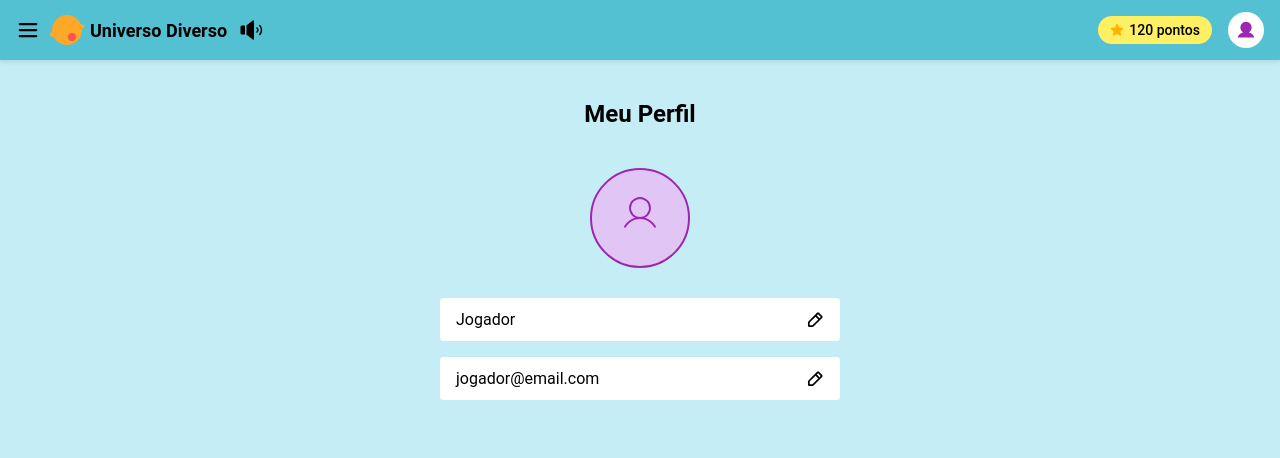
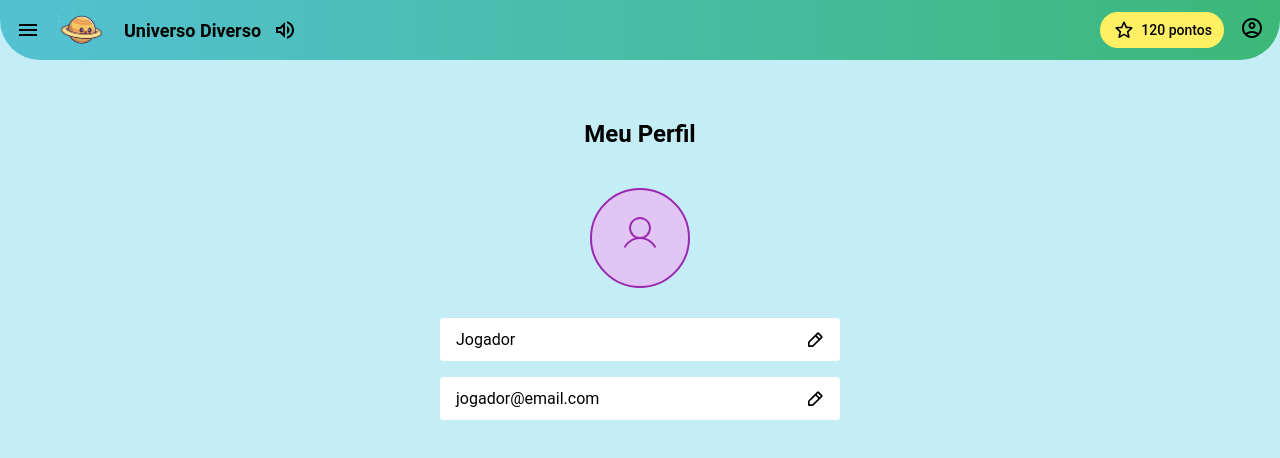
Before and after one commit to MahFelix/universo-diverso, a React (Vite) app: page /profile in a window 1280 px wide. Shown: the top 458 px of the page. Built offline with nearby package versions, Linux system fonts and the light colour scheme.

Commit message:
Separa o Header como um componente

```diff
--- a/package.json
+++ b/package.json
@@ -10,6 +10,7 @@
     "preview": "vite preview"
   },
   "dependencies": {
+    "@mui/icons-material": "^7.1.1",
     "@phosphor-icons/react": "^2.1.10",
     "react": "^19.1.0",
     "react-dom": "^19.1.0",
--- a/src/components/Header.jsx
+++ b/src/components/Header.jsx
@@ -1,30 +1,31 @@
 import React from 'react';
-import styled from 'styled-components';
-import graduationCap from '../assets/planet.png';
-import userAvatar from '../assets/userProfile.png';
-import star from '../assets/star.png';
-import unmute from '../assets/unmute.png';
-import {NavContainer, LogoContainer, Brand, Badge, PointsDisplay, UserProfile, StarImg} from '../styles/Header';
+import planetIcon from '../assets/planet.png';
+import {MenuOutlined, VolumeUpOutlined, StarBorderRounded, AccountCircleOutlined} from '@mui/icons-material';
+import {NavContainer, LogoContainer, HeaderLeft, HeaderRight, BrandName, PointsContainer, UserProfile} from '../styles/Header';
 
 const TopNav = () => {
   return (
     <NavContainer>
-      <LogoContainer>
-        <img src={graduationCap} alt="Universo Diverso Logo" className="logo" />
-        <Brand>
-          <h1>Universo Diverso</h1>
-          <Badge>
-              <img src={unmute} alt="sound" className="unmute" />
-          </Badge>
-        </Brand>
-      </LogoContainer>
-            <StarImg src={star} alt="Estrela" />
-      <PointsDisplay>
-        <span>120 pontos</span>
-      </PointsDisplay>
-      <UserProfile>
-        <img src={userAvatar} alt="Perfil do Usuário" className="avatar" />
-      </UserProfile>
+      <HeaderLeft>
+        <MenuOutlined aria-label="Menu de navegação"/>
+        <LogoContainer>
+          <img src={planetIcon} alt="Universo Diverso Logo" className="logo" />
+        </LogoContainer>
+        <BrandName>Universo Diverso</BrandName>
+        <VolumeUpOutlined aria-label="Habilitar ou desabilitar o áudio"/>
+      </HeaderLeft>
+
+      <HeaderRight>
+        <PointsContainer aria-label="Pontuação do usuário">
+          <StarBorderRounded aria-label="Estrela" />
+          <span>120 pontos</span>
+        </PointsContainer>
+
+        <UserProfile>
+          <AccountCircleOutlined aria-label="Perfil do usuário"/>
+        </UserProfile>
+      </HeaderRight>
+
     </NavContainer>
   );
 };
--- a/src/pages/ActivitiesPage.jsx
+++ b/src/pages/ActivitiesPage.jsx
@@ -1,10 +1,7 @@
 import React from 'react';
-import styled from 'styled-components';
-import { List, Planet, SpeakerHigh, Star, User } from '@phosphor-icons/react';
 import ActivityCard from '../components/ActivityCard';
-import {PageContainer, Header, HeaderLeft, HeaderRight, MenuButton,
-  Logo, PlanetIcon, BrandName, PointsContainer, UserButton, PageTitle,
-  SectionContainer, SectionTitle, CardGrid} from '../styles/ActivitiesPage';
+import Header from '../components/Header';
+import {PageContainer, SectionContainer, SectionTitle, CardGrid} from '../styles/ActivitiesPage';
 
 const ActivitiesPage = () => {
   // Dados das atividades (normalmente viriam de uma API)
@@ -121,32 +118,9 @@ const ActivitiesPage = () => {
 
   return (
     <PageContainer>
-      <PageTitle>Atividades</PageTitle>
+      <Header/>
 
-      <Header>
-        <HeaderLeft>
-          <MenuButton aria-label="Menu de navegação">
-            <List weight="bold" />
-          </MenuButton>
-          <Logo>
-            <PlanetIcon aria-hidden="true" />
-            <BrandName>Universo Diverso</BrandName>
-          </Logo>
-          <MenuButton aria-label="Controles de áudio">
-            <SpeakerHigh weight="fill" />
-          </MenuButton>
-        </HeaderLeft>
-        <HeaderRight>
-          <PointsContainer aria-label="Pontuação do usuário: 120 pontos">
-            <Star weight="fill" color="#FFB300" aria-hidden="true" />
-            <span>120 pontos</span>
-          </PointsContainer>
-          <UserButton aria-label="Perfil do usuário">
-            <User weight="fill" aria-hidden="true" />
-          </UserButton>
-        </HeaderRight>
-      </Header>
-
+      <SectionContainer>
         <SectionContainer>
           <SectionTitle>Atividades já iniciadas</SectionTitle>
           <CardGrid>
@@ -185,6 +159,10 @@ const ActivitiesPage = () => {
             ))}
           </CardGrid>
         </SectionContainer>
+
+      </SectionContainer>
+
+
     </PageContainer>
   );
 };
--- a/src/pages/MainPage.jsx
+++ b/src/pages/MainPage.jsx
@@ -1,8 +1,6 @@
 import React, { useState, useEffect } from 'react';
-import styled from 'styled-components';
 import Header from '../components/Header';
 import Sidebar from '../components/Sidebar';
-import ActivityCard from '../components/ActivityCard';
 import rocketIllustration from '../assets/foguete.png';
 import {AppContainer, MainContent, WelcomeSection, WelcomeText, WelcomeImage,
   ActivitiesSection, SectionHeader, ActivitiesGrid} from '../styles/MainPageStyles';
@@ -23,9 +21,9 @@ const MainPage = () => {
 
   return (
     <AppContainer isMobile={isMobile}>
-      <Sidebar isMobile={isMobile} />
+      {/* <Sidebar isMobile={isMobile} /> */}
       <MainContent isMobile={isMobile}>
-        <Header />
+        <Header/>
 
         <WelcomeSection isMobile={isMobile}>
           <WelcomeText>
--- a/src/pages/UserProfile.jsx
+++ b/src/pages/UserProfile.jsx
@@ -2,8 +2,8 @@
 import React, { useState } from 'react';
 import styled from 'styled-components';
 import { List, Planet, SpeakerHigh, Star, PencilSimple, User } from '@phosphor-icons/react';
-import {ProfileContainer, Header, HeaderLeft, HeaderRight, MenuButton, Logo, PlanetIcon,
-  BrandName, PointsContainer, UserButton, ProfileContent, ProfileTitle, ProfileAvatar, AvatarPlaceholder,
+import Header from '../components/Header';
+import {ProfileContainer, ProfileContent, ProfileTitle, ProfileAvatar, AvatarPlaceholder,
   ProfileInfoContainer, ProfileInfoItem, InfoText, EditButton} from '../styles/UserProfile';
 
 const UserProfileComponent = () => {
@@ -22,29 +22,7 @@ const UserProfileComponent = () => {
 
   return (
     <ProfileContainer>
-      <Header>
-        <HeaderLeft>
-          <MenuButton>
-            <List weight="bold" />
-          </MenuButton>
-          <Logo>
-            <PlanetIcon />
-            <BrandName>Universo Diverso</BrandName>
-          </Logo>
-          <MenuButton>
-            <SpeakerHigh weight="fill" />
-          </MenuButton>
-        </HeaderLeft>
-        <HeaderRight>
-          <PointsContainer>
-            <Star weight="fill" color="#FFB300" />
-            <span>{user.points} pontos</span>
-          </PointsContainer>
-          <UserButton>
-            <User weight="fill" />
-          </UserButton>
-        </HeaderRight>
-      </Header>
+      <Header/>
 
       <ProfileContent>
         <ProfileTitle>Meu Perfil</ProfileTitle>
--- a/src/styles/ActivitiesPage.js
+++ b/src/styles/ActivitiesPage.js
@@ -1,123 +1,15 @@
 import styled from 'styled-components';
 
 export const PageContainer = styled.div`
-  max-width: 800px;
+
   margin: 0 auto;
   background-color: #f5f5f5;
   min-height: 100vh;
 `;
 
-export const Header = styled.header`
-  background: linear-gradient(90deg, #54c1d3 0%, #3cb878 100%);
-  padding: 12px 16px;
+export const SectionContainer = styled.section`
   border-radius: 8px;
-  display: flex;
-  justify-content: space-between;
-  align-items: center;
-  margin-bottom: 20px;
-`;
-
-export const HeaderLeft = styled.div`
-  display: flex;
-  align-items: center;
-  gap: 12px;
-`;
-
-export const HeaderRight = styled.div`
-  display: flex;
-  align-items: center;
-  gap: 16px;
-`;
-
-export const MenuButton = styled.button`
-  background: none;
-  border: none;
-  color: #000;
-  cursor: pointer;
-  display: flex;
-  align-items: center;
-  font-size: 24px;
-`;
-
-export const Logo = styled.div`
-  display: flex;
-  align-items: center;
-  gap: 8px;
-`;
-
-export const PlanetIcon = styled.div`
-  width: 30px;
-  height: 30px;
-  background-color: #ffa726;
-  border-radius: 50%;
-  position: relative;
-  display: flex;
-  align-items: center;
-  justify-content: center;
-
-  &:before {
-    content: '';
-    position: absolute;
-    width: 36px;
-    height: 9px;
-    background-color: #ffa726;
-    border-radius: 50%;
-    transform: rotate(-15deg);
-  }
-
-  &:after {
-    content: '';
-    position: absolute;
-    width: 8px;
-    height: 8px;
-    background-color: #ff5252;
-    border-radius: 50%;
-    bottom: 4px;
-    right: 6px;
-  }
-`;
-
-export const BrandName = styled.h1`
-  font-size: 18px;
-  color: #000;
-  font-weight: 600;
-`;
-
-export const PointsContainer = styled.div`
-  display: flex;
-  align-items: center;
-  background-color: #ffef62;
-  padding: 6px 12px;
-  border-radius: 20px;
-  font-size: 14px;
-  font-weight: 500;
-  gap: 5px;
-`;
-
-export const UserButton = styled.button`
-  width: 36px;
-  height: 36px;
-  border-radius: 50%;
-  background-color: #fff;
-  border: none;
-  display: flex;
-  align-items: center;
-  justify-content: center;
-  cursor: pointer;
-  color: #9c27b0;
-  font-size: 20px;
-`;
-
-export const PageTitle = styled.h1`
-  font-size: 22px;
-  color: #000;
-  padding: 0 16px;
-`;
-
-export const SectionContainer = styled.section`
-  background-color: #ffffff;
-  border-radius: 8px;
-  margin: 16px 0;
+  margin: 0px 30px;
   padding: 20px;
 `;
 
@@ -130,6 +22,6 @@ export const SectionTitle = styled.h2`
 
 export const CardGrid = styled.div`
   display: grid;
-  grid-template-columns: repeat(auto-fill, minmax(150px, 1fr));
+  grid-template-columns: repeat(auto-fill, minmax(200px, 1fr));
   gap: 16px;
 `;
--- a/src/styles/Header.js
+++ b/src/styles/Header.js
@@ -4,14 +4,24 @@ export const NavContainer = styled.nav`
   display: flex;
   justify-content: space-between;
   align-items: center;
-  padding: 16px 0;
-  border-bottom: 1px solid #eee;
-  background: #12C1D4;
-background: linear-gradient(90deg, rgba(18, 193, 212, 1) 0%, rgba(26, 223, 85, 1) 100%);
-border-bottom-left-radius: 40px;
-border-bottom-right-radius: 40px;
-  color: white;
-  font-family: 'Poppins', sans-serif;
+  background: linear-gradient(90deg, #54c1d3 0%, #3cb878 100%);
+  height: 60px;
+  padding: 12px 16px;
+  margin-bottom: 20px;
+  border-bottom-left-radius: 40px;
+  border-bottom-right-radius: 40px;
+`;
+
+export const HeaderLeft = styled.div`
+  display: flex;
+  align-items: center;
+  gap: 12px;
+`;
+
+export const HeaderRight = styled.div`
+  display: flex;
+  align-items: center;
+  gap: 16px;
 `;
 
 export const LogoContainer = styled.div`
@@ -25,40 +35,26 @@ export const LogoContainer = styled.div`
   }
 `;
 
-export const Brand = styled.div`
+export const BrandName = styled.div`
+  font-size: 18px;
+  color: #000;
+  font-weight: 600;
+`;
+
+
+export const PointsContainer = styled.div`
   display: flex;
   align-items: center;
-  gap: 8px;
-
-
-  h1 {
-    width: 200px;
-    font-size: 18px;
-    font-weight: 500;
-  }
-`;
-
-export const Badge = styled.span`
-  color: white;
-  font-size: 12px;
-  padding: 2px 6px;
-  border-radius: 10px;
-  margin-left: -50px;
-
-`;
-
-export const PointsDisplay = styled.div`
   background-color: #ffef62;
   padding: 6px 12px;
   border-radius: 20px;
-  color: #000;
   font-size: 14px;
   font-weight: 500;
-  margin-left: 120vh;
+  gap: 5px;
 `;
 
 export const UserProfile = styled.div`
-  .avatar {
+  .AccountCircleOutlined {
     width: 62px;
     height: 62px;
     border-radius: 50%;
--- a/src/styles/UserProfile.js
+++ b/src/styles/UserProfile.js
@@ -6,106 +6,6 @@ export const ProfileContainer = styled.div`
   width: 100%;
   display: flex;
   flex-direction: column;
-`;
-
-export const Header = styled.header`
-  background-color: #54c1d3;
-  padding: 12px 16px;
-  display: flex;
-  justify-content: space-between;
-  align-items: center;
-  box-shadow: 0 2px 4px rgba(0, 0, 0, 0.1);
-`;
-
-export const HeaderLeft = styled.div`
-  display: flex;
-  align-items: center;
-  gap: 12px;
-`;
-
-export const HeaderRight = styled.div`
-  display: flex;
-  align-items: center;
-  gap: 16px;
-`;
-
-export const MenuButton = styled.button`
-  background: none;
-  border: none;
-  color: #000;
-  cursor: pointer;
-  display: flex;
-  align-items: center;
-  font-size: 24px;
-`;
-
-export const Logo = styled.div`
-  display: flex;
-  align-items: center;
-  gap: 8px;
-`;
-
-export const PlanetIcon = styled.div`
-  width: 30px;
-  height: 30px;
-  background-color: #ffa726;
-  border-radius: 50%;
-  position: relative;
-  display: flex;
-  align-items: center;
-  justify-content: center;
-
-  &:before {
-    content: '';
-    position: absolute;
-    width: 36px;
-    height: 9px;
-    background-color: #ffa726;
-    border-radius: 50%;
-    transform: rotate(-15deg);
-  }
-
-  &:after {
-    content: '';
-    position: absolute;
-    width: 8px;
-    height: 8px;
-    background-color: #ff5252;
-    border-radius: 50%;
-    bottom: 4px;
-    right: 6px;
-  }
-`;
-
-export const BrandName = styled.h1`
-  font-size: 18px;
-  color: #000;
-  font-weight: 600;
-`;
-
-export const PointsContainer = styled.div`
-  display: flex;
-  align-items: center;
-  background-color: #ffef62;
-  padding: 6px 12px;
-  border-radius: 20px;
-  font-size: 14px;
-  font-weight: 500;
-  gap: 5px;
-`;
-
-export const UserButton = styled.button`
-  width: 36px;
-  height: 36px;
-  border-radius: 50%;
-  background-color: #fff;
-  border: none;
-  display: flex;
-  align-items: center;
-  justify-content: center;
-  cursor: pointer;
-  color: #9c27b0;
-  font-size: 20px;
 `;
 
 export const ProfileContent = styled.div`
```
Also changed, not shown: 1 other file (tests, documents, lock files or other folders). Lines whose indentation alone changed are shown as unchanged.
